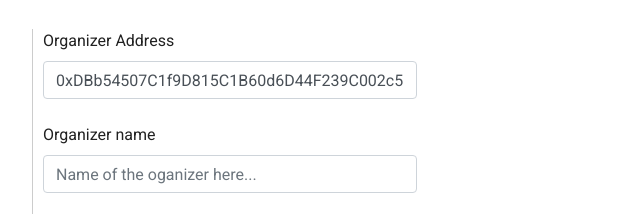
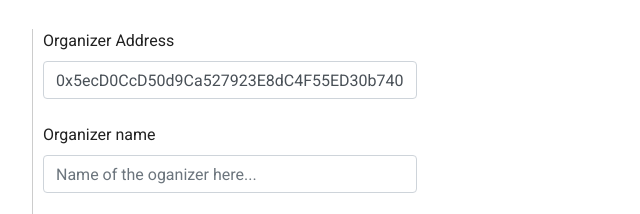
Before and after one commit to jero-at-github/Tickets-DApp, a website: page index.html in a window 1280 px wide. Shown: the part 218-432 px from the top of the page, 0-640 px from the left. Drawn offline with nearby package versions, Linux system fonts and the light colour scheme.

Commit message:
Added role addresses variables

```diff
--- a/index.html
+++ b/index.html
@@ -28,7 +28,7 @@
             <br />
             <div class="form-group">
                 <label for="originOrganizerID">Organizer Address</label>
-                <input type="text" class="form-control" id="originOrganizerID" name="originOrganizerID" value="0xDBb54507C1f9D815C1B60d6D44F239C002c5Cd22"><br />
+                <input type="text" class="form-control" id="originOrganizerID" name="originOrganizerID" value=""><br />
 
                 <label for="originOrganizerName">Organizer name</label>
                 <input type="text" class="form-control" id="originOrganizerName" name="originOrganizerName" placeholder="Name of the oganizer here..."><br />
@@ -59,7 +59,7 @@
                 <input type="text" class="form-control" id="productNotes" name="productNotes" placeholder="Ticket notes here..."><br />
 
                 <label for="validatorID">Validator ID</label>
-                <input type="text" class="form-control" id="validatorID" name="validatorID" value="0x6517E225289aCD4c64F3243Ebe979475e4B15Ff7"><br />
+                <input type="text" class="form-control" id="validatorID" name="validatorID" value=""><br />
 
                 <button type="button" class="btn btn-primary" data-id="3">Create ticket</button>
             </div>
--- a/src/js/app.js
+++ b/src/js/app.js
@@ -3,8 +3,15 @@ App = {
     contracts: {},
     emptyAddress: "0x0000000000000000000000000000000000000000",
     metamaskAccountID: "0x0000000000000000000000000000000000000000",
+    organizerID: "0x5ecD0CcD50d9Ca527923E8dC4F55ED30b740B8C7",
+    validatorID: "0x6517E225289aCD4c64F3243Ebe979475e4B15Ff7",
+    consumerID: "0x0000000000000000000000000000000000000000",
 
     init: async function () {
+
+        $("#originOrganizerID").val(App.organizerID);
+        $("#validatorID").val(App.validatorID);
+
         /// Setup access to blockchain
         return await App.initWeb3();
     },
```
Also changed, not shown: README.md.
